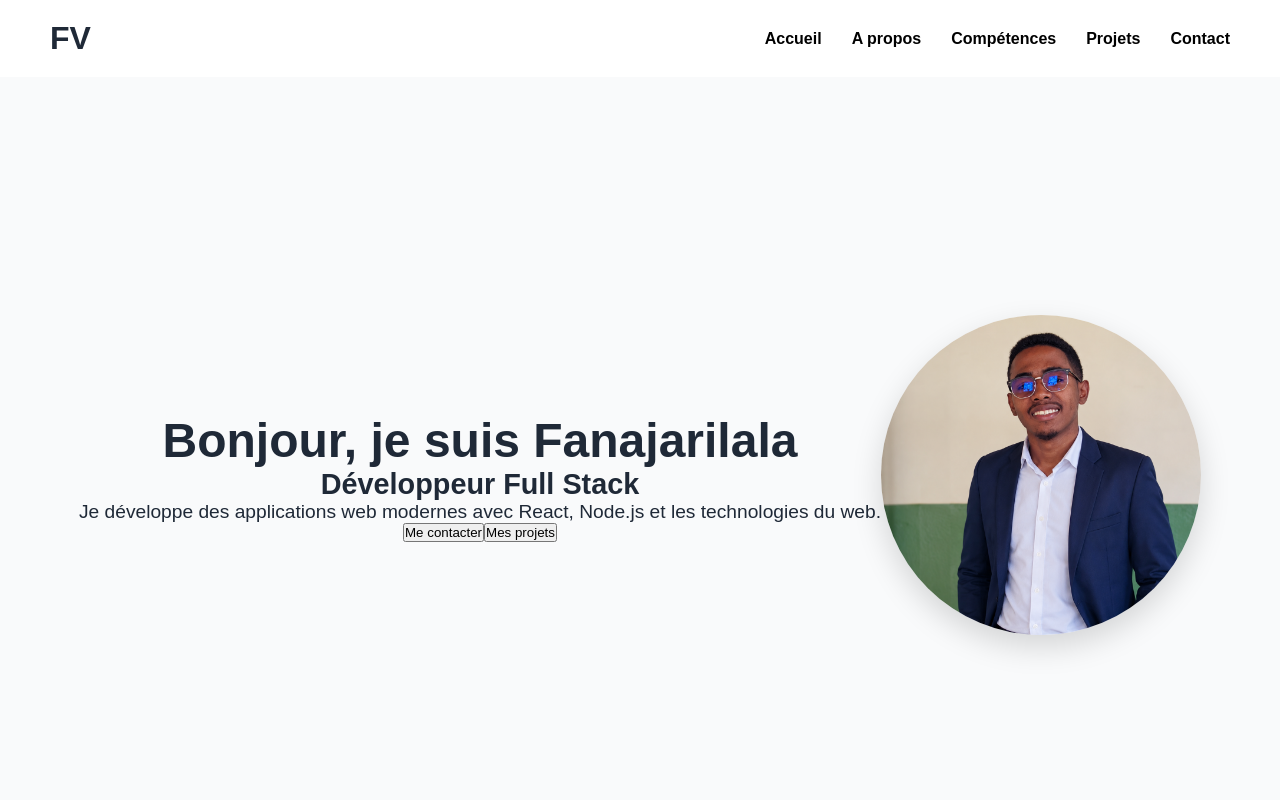
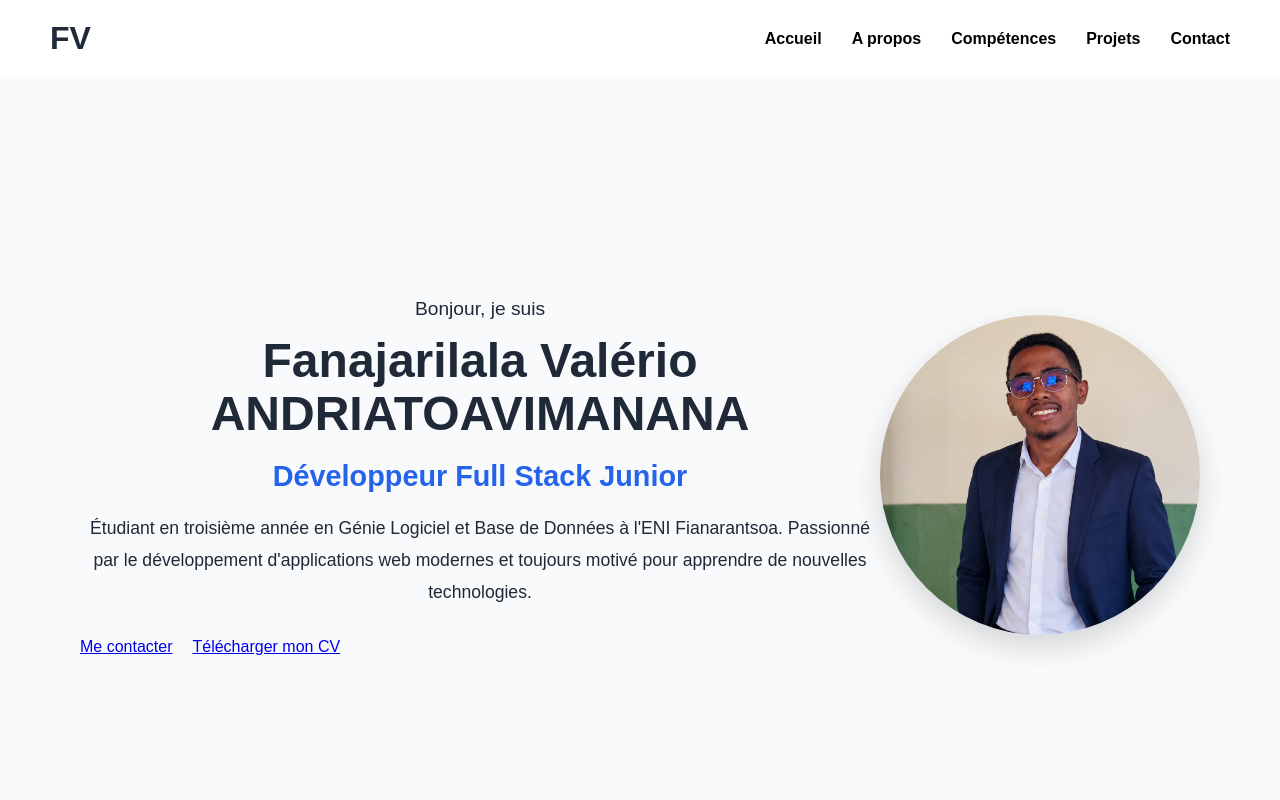
Before and after one commit to Fanajaval/mon-portfolio, a React app: page / in a window 1280 px wide. Shown: the top 800 px of the page. Built offline with nearby package versions, Linux system fonts and the light colour scheme; the HTML template or start-up script is replaced by a standard one.

Commit message:
amélioration Hero

```diff
--- a/src/components/Hero.jsx
+++ b/src/components/Hero.jsx
@@ -4,26 +4,37 @@ import profile from "../assets/images/profile.png"
 function Hero() {
   return (
     <section className="hero">
+      <div className="hero-content">
+        <p className="hero-greeting">
+          Bonjour, je suis
+        </p>
 
-      <div className="hero-content">
-        <h1>
-          Bonjour, je suis Fanajarilala
+        <h1 className="hero-title">
+          Fanajarilala Valério
+          <br />
+          ANDRIATOAVIMANANA
         </h1>
 
-        <h2>
-          Développeur Full Stack
+        <h2 className="hero-subtitle">
+          Développeur Full Stack Junior
         </h2>
-        <p>
-          Je développe des applications web modernes
-          avec React, Node.js et les technologies du web.
+
+        <p className="hero-description">
+          Étudiant en troisième année en Génie Logiciel
+          et Base de Données à l'ENI Fianarantsoa.
+          Passionné par le développement d'applications
+          web modernes et toujours motivé pour apprendre
+          de nouvelles technologies.
         </p>
+
         <div className="hero-buttons">
-          <button>
+          <a href="#contact" className="btn-primary">
             Me contacter
-          </button>
-          <button>
-            Mes projets
-          </button>
+          </a>
+
+          <a href="/cv.pdf" className="btn-secondary" download>
+            Télécharger mon CV
+          </a>
         </div>
       </div>
 
@@ -34,7 +45,6 @@ function Hero() {
           className="profile-image"
         />
       </div>
-
     </section>
   );
 }
--- a/src/styles/Hero.css
+++ b/src/styles/Hero.css
@@ -9,18 +9,36 @@
   text-align: center;
 }
 
-.hero h1 {
-  font-size: 3rem;
+.hero-greeting {
+  font-size: 1.2rem;
+  margin-bottom: 15px;
 }
 
-.hero h2 {
-  font-size: 1.8rem;
+.hero-title {
+  font-size: 3rem;
+  line-height: 1.1;
+  margin-bottom: 20px;
 }
 
-.hero p {
-  font-size: 1.2rem;
+.hero-subtitle {
+  color: var(--primary-color);
+  font-size: 1.8rem;
+  margin-bottom: 20px;
 }
 
+.hero-description {
+  font-size: 1.1rem;
+  max-width: 800px;
+  line-height: 1.8;
+  margin-bottom: 30px;
+}
+
+.hero-buttons {
+  display: flex;
+  gap: 20px;
+}
+
+/*photo de profil*/
 .profile-image {
   width: 320px;
   height: 320px;
```
